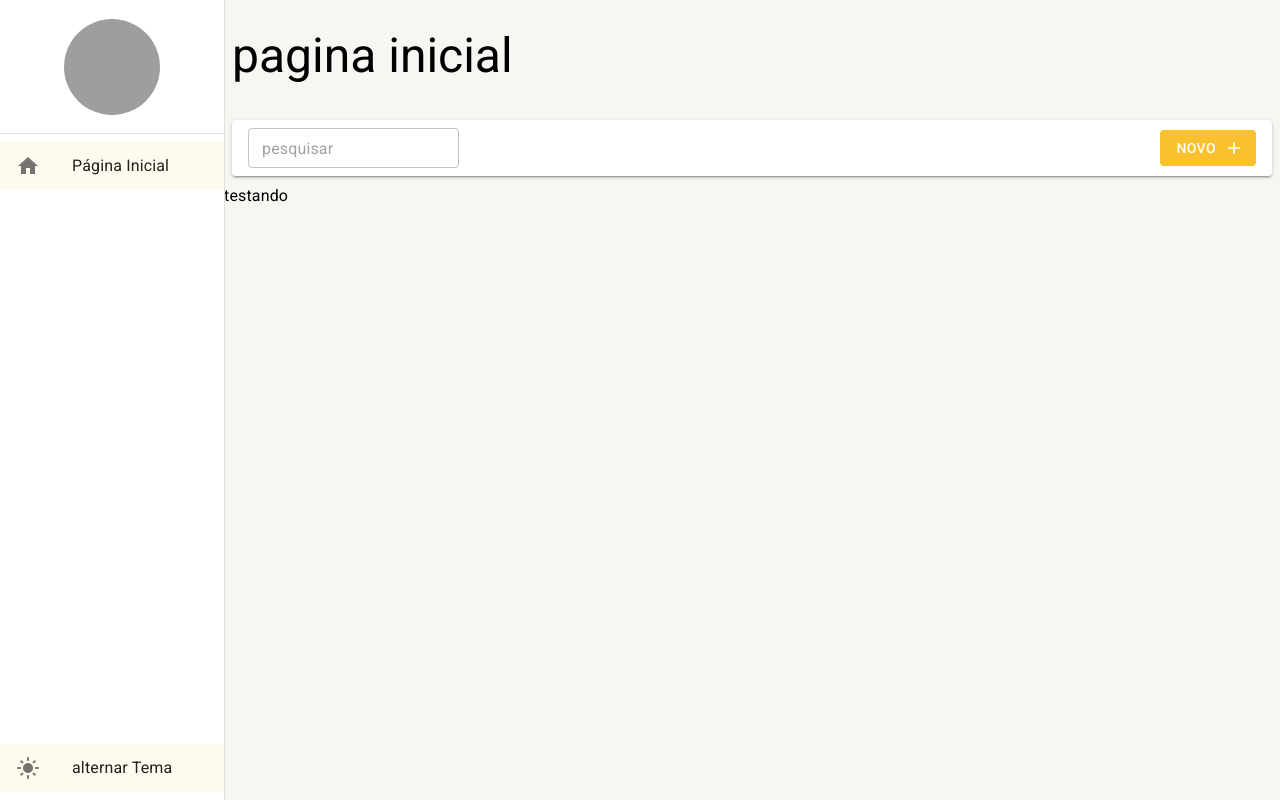
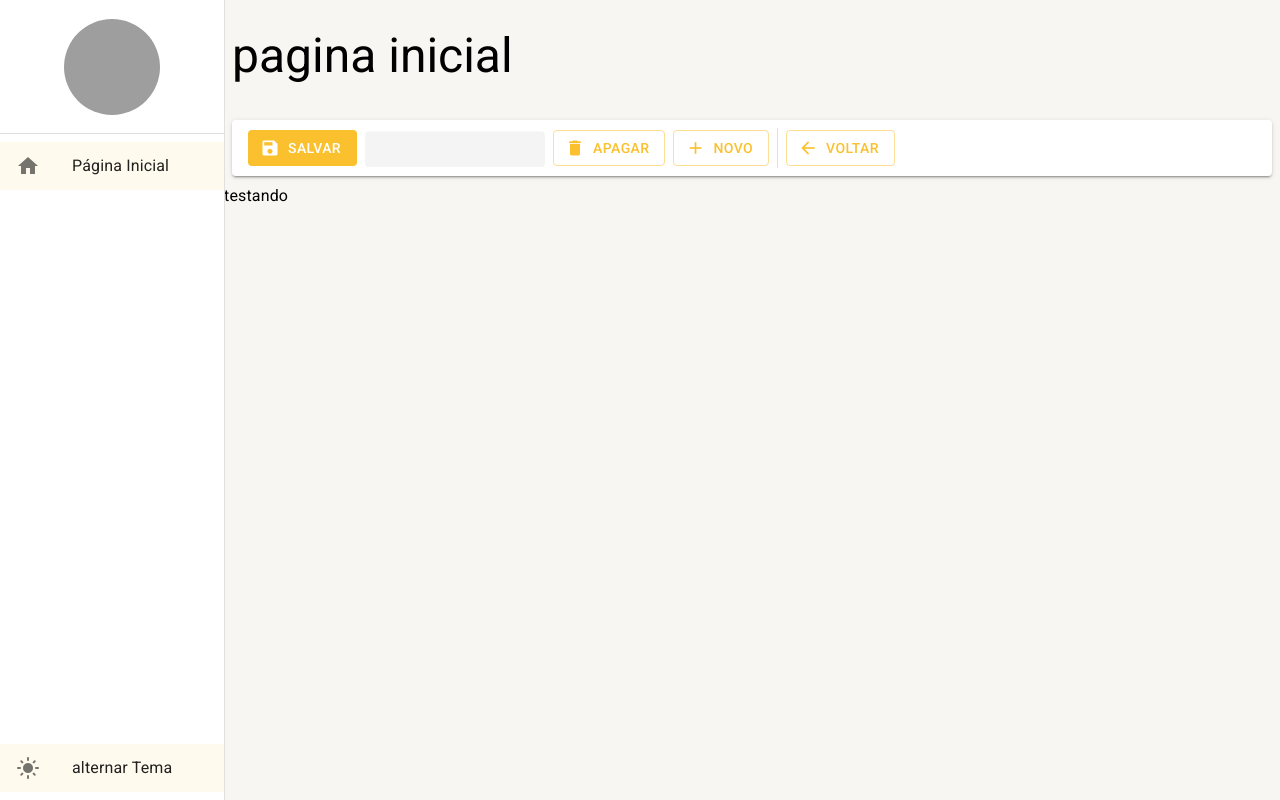
Before and after one commit to KaykyRenner/barberShop-front, a React (Vite) app: page /pagina-inicial in a window 1280 px wide. Built offline with nearby package versions, Linux system fonts and the light colour scheme; grey boxes are pictures that could not be loaded.

Commit message:
feat: adicionando carregamento e novos botoes para ferramentaDeDetalhe

```diff
--- a/src/pages/dashBord/dashBord.jsx
+++ b/src/pages/dashBord/dashBord.jsx
@@ -1,11 +1,12 @@
 import FerramentasDeListagem from "../../shared/components/barraDeferramentas/FerramentasDeListagem";
+import FerramentasDeDetalhes from "../../shared/components/ferramentasDeDetalhes/ferramentaDeDetalhes";
 import LayoutBaseDePagina from "../../shared/layouts/layoutBaseDePagina";
 
 function DashBord() {
   return (
     <LayoutBaseDePagina
       titulo="pagina inicial"
-      barraDeFerramentas={<FerramentasDeListagem mostrarInputBusca />}
+      barraDeFerramentas={<FerramentasDeDetalhes  mostrarBotaoSalvarEFechar mostrarBotaoSalvarEFecharCarregando/>}
     >
       testando
     </LayoutBaseDePagina>
--- /dev/null
+++ b/src/shared/components/ferramentasDeDetalhes/ferramentaDeDetalhes.jsx
@@ -0,0 +1,121 @@
+import { Box, Button, Divider, Icon, Paper, Skeleton, useTheme } from "@mui/material";
+import PropTypes from "prop-types";
+
+const FerramentasDeDetalhes = ({
+  textoBotaoDeNovo = "NOVO",
+  mostrarBotaoNovo = true,
+  mostrarBotaoVoltar = true,
+  mostrarBotaoApagar = true,
+  mostrarBotaoSalvar = true,
+  mostrarBotaoSalvarEFechar = false,
+
+  mostrarBotaoNovoCarregando = false,
+  mostrarBotaoVoltarCarregando = false,
+  mostrarBotaoApagarCarregando = false,
+  mostrarBotaoSalvarCarregando = false,
+  mostrarBotaoSalvarEFecharCarregando = false,
+
+  aoClicarEmNovo,
+  aoClicarEmVoltar,
+  aoClicarEmApagar,
+  aoClicarEmSalvar,
+  aoClicarEmSalvarEFechar,
+}) => {
+  const theme = useTheme();
+  return (
+    <Box
+      component={Paper}
+      elevation={2}
+      height={theme.spacing(5)}
+      display="flex"
+      gap={theme.spacing(1)}
+      marginX={theme.spacing(1)}
+      padding={theme.spacing(1)}
+      paddingX={theme.spacing(2)}
+      alignItems="center"
+    >
+      {(mostrarBotaoSalvar && !mostrarBotaoSalvarCarregando) && (
+        <Button
+          onClick={aoClicarEmSalvar}
+          variant="contained"
+          color="primary"
+          disableElevation
+          startIcon={<Icon>save</Icon>}
+        >
+          SALVAR
+        </Button>
+      )}
+      {mostrarBotaoSalvarCarregando &&(<Skeleton width={110} height={60}></Skeleton>)}
+      {(mostrarBotaoSalvarEFechar &&  !mostrarBotaoSalvarEFecharCarregando) && (
+        <Button
+        onClick={aoClicarEmSalvarEFechar}
+          variant="outlined"
+          color="primary"
+          disableElevation
+          startIcon={<Icon>save</Icon>}
+        >
+          SALVAR E VOLTAR
+        </Button>
+      )}
+      {mostrarBotaoSalvarEFecharCarregando &&(<Skeleton width={180} height={60}></Skeleton>)}
+      {(mostrarBotaoApagar && !mostrarBotaoApagarCarregando) && (
+        <Button
+        onClick={aoClicarEmApagar}
+          variant="outlined"
+          color="primary"
+          disableElevation
+          startIcon={<Icon>delete</Icon>}
+        >
+          APAGAR
+        </Button>
+      )}
+      {mostrarBotaoApagarCarregando &&(<Skeleton width={110} height={60}></Skeleton>)}
+      {(mostrarBotaoNovo && !mostrarBotaoNovoCarregando) && (
+        <Button
+        onClick={aoClicarEmNovo}
+          variant="outlined"
+          color="primary"
+          disableElevation
+          startIcon={<Icon>add</Icon>}
+        >
+          {textoBotaoDeNovo}
+        </Button>
+      )}
+      {mostrarBotaoNovoCarregando &&(<Skeleton width={110} height={60}></Skeleton>)}
+      <Divider variant="middle" orientation="vertical"></Divider>
+      {(mostrarBotaoVoltar && !mostrarBotaoVoltarCarregando) && (
+        <Button
+        onClick={aoClicarEmVoltar}
+          variant="outlined"
+          color="primary"
+          disableElevation
+          startIcon={<Icon>arrow_back</Icon>}
+        >
+          VOLTAR
+        </Button>
+      )}
+      {mostrarBotaoVoltarCarregando &&(<Skeleton width={110} height={60}></Skeleton>)}
+    </Box>
+  );
+};
+FerramentasDeDetalhes.propTypes = {
+  mostrarBotaoNovo: PropTypes.bool,
+  mostrarBotaoVoltar: PropTypes.bool,
+  mostrarBotaoApagar: PropTypes.bool,
+  mostrarBotaoSalvar: PropTypes.bool,
+  mostrarBotaoSalvarEFechar: PropTypes.bool,
+
+  mostrarBotaoNovoCarregando: PropTypes.bool,
+  mostrarBotaoVoltarCarregando: PropTypes.bool,
+  mostrarBotaoApagarCarregando: PropTypes.bool,
+  mostrarBotaoSalvarCarregando: PropTypes.bool,
+  mostrarBotaoSalvarEFecharCarregando: PropTypes.bool,
+
+  aoClicarEmNovo: PropTypes.func,
+  aoClicarEmVoltar: PropTypes.func,
+  aoClicarEmApagar: PropTypes.func,
+  aoClicarEmSalvar: PropTypes.func,
+  aoClicarEmSalvarEFechar: PropTypes.func,
+
+};
+export default FerramentasDeDetalhes;
--- a/src/shared/components/menu-lateral/menuLateral.jsx
+++ b/src/shared/components/menu-lateral/menuLateral.jsx
@@ -28,7 +28,7 @@ const ListItemLink = ({ to, icon, label, onClick }) => {
       <ListItemIcon>
         <Icon>{icon}</Icon>
       </ListItemIcon>
-      <ListItemText primary={label} />
+      <ListItemText primary={label}/>
     </ListItemButton>
   );
 };
```
